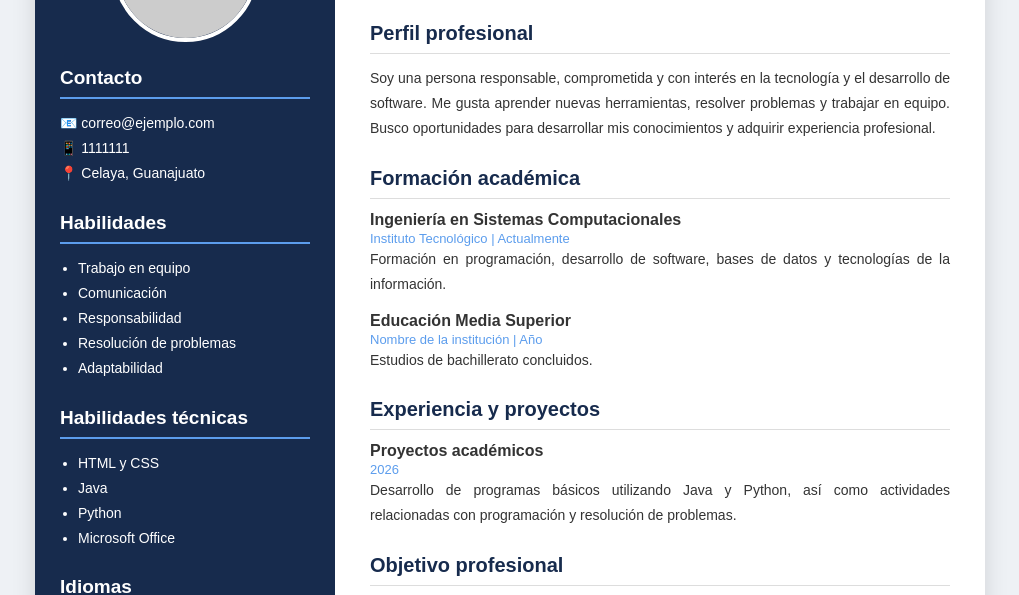
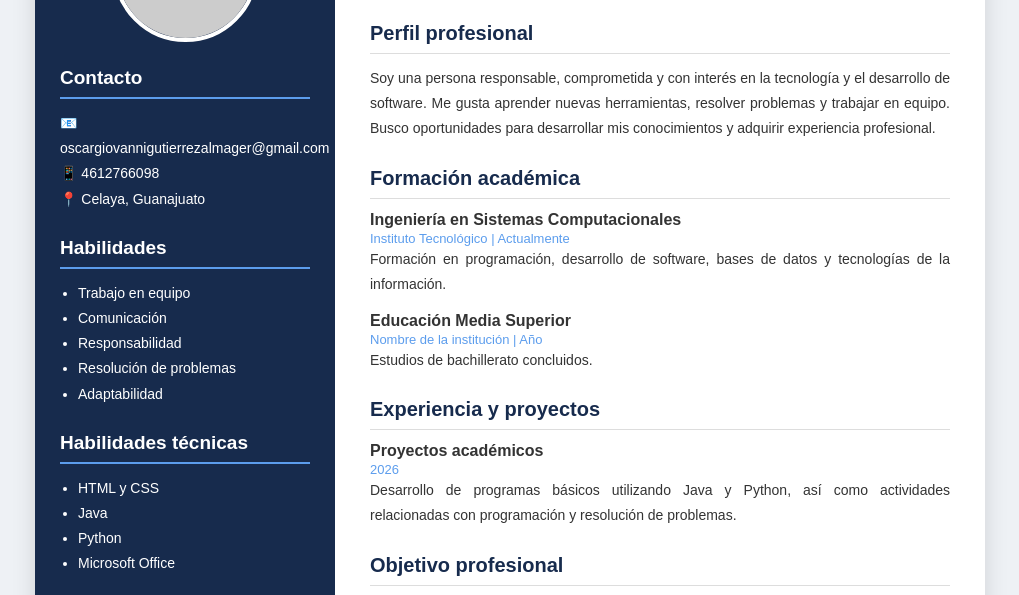
Before and after one commit to gokuGTZ/Curriculum-Vitae, a plain HTML site: page index.html in a window 1280 px wide. Shown: the part 168-763 px from the top of the page, without its empty margins (130-1149 px from the left). Drawn offline with Linux system fonts and the light colour scheme; placeholder pictures from the web are drawn by us.

Commit message:
Update index.html

```diff
--- a/index.html
+++ b/index.html
@@ -20,8 +20,8 @@
                  alt="Fotografía de perfil">
 
             <h2>Contacto</h2>
-            <p>📧 correo@ejemplo.com</p>
-            <p>📱 1111111</p>
+            <p>📧 oscargiovannigutierrezalmager@gmail.com</p>
+            <p>📱 4612766098</p>
             <p>📍 Celaya, Guanajuato</p>
 
             <h2>Habilidades</h2>
```
